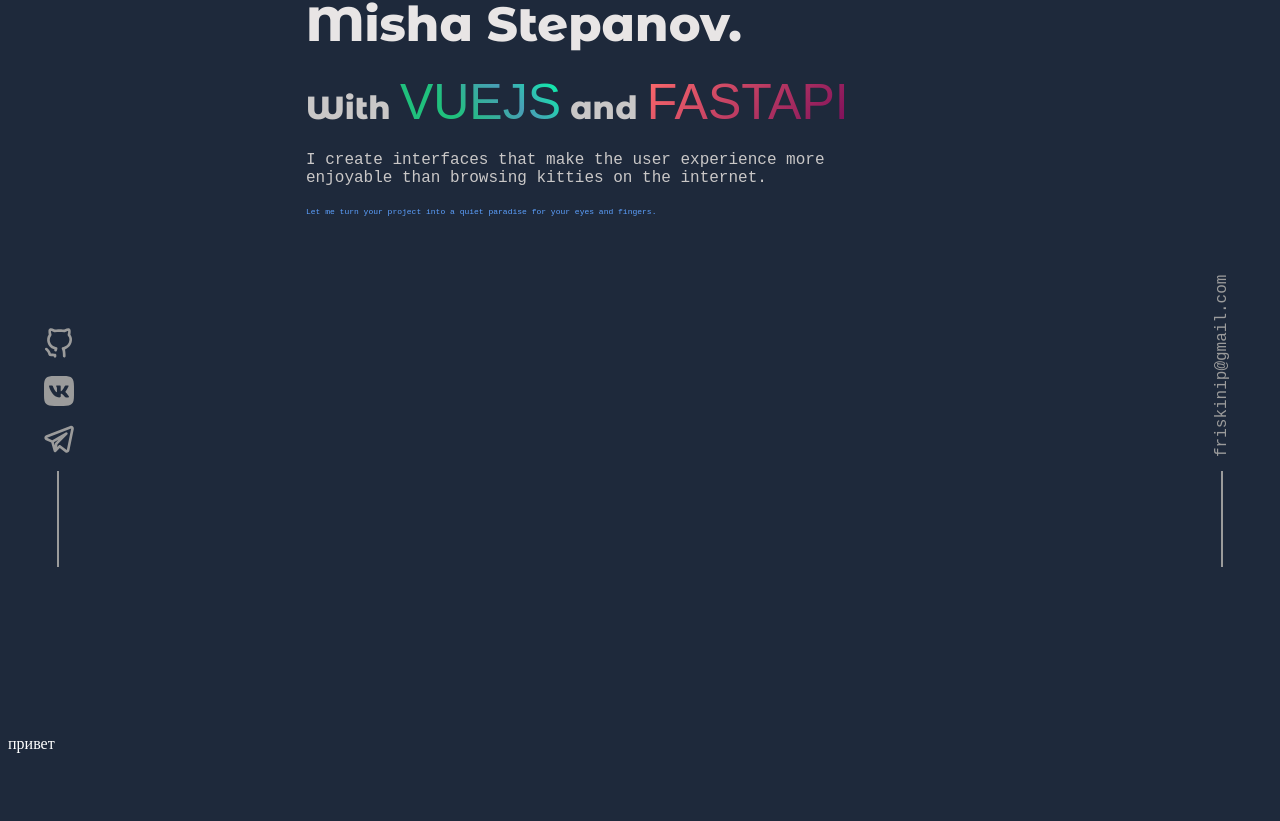
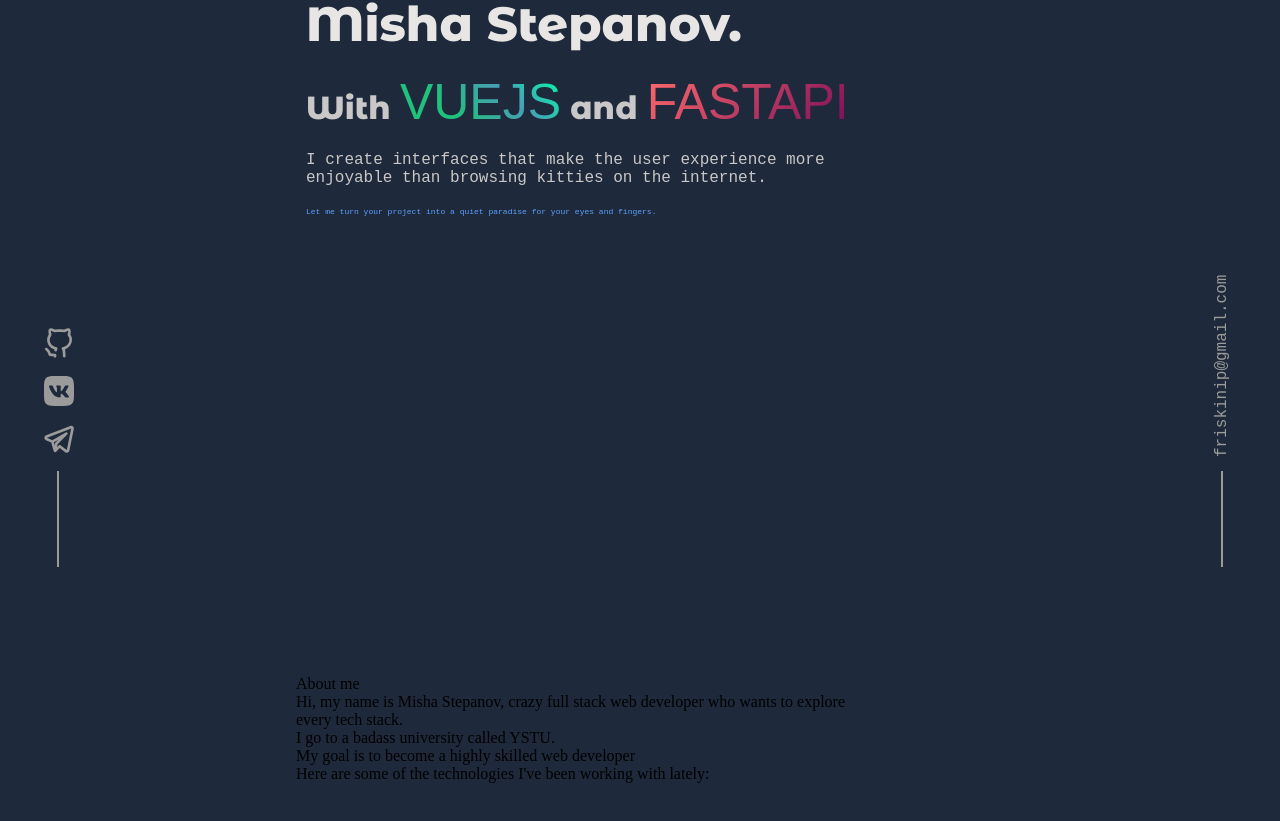
Before and after one commit to DrinkVodkaPlayDotka/about_me, a Vue app: page / in a window 1280 px wide. Shown: the part 233-1054 px from the top of the page. Before the commit the page ends 994 px from the top, so only its background shows below. Built offline with nearby package versions, Linux system fonts and the light colour scheme; a web font is replaced by a local one.

Commit message:
feat(style): add animated

```diff
--- a/package.json
+++ b/package.json
@@ -13,6 +13,7 @@
     "format": "prettier --write src/"
   },
   "dependencies": {
+    "components": "link:@/components",
     "pinia": "^2.1.7",
     "vue": "^3.4.15",
     "vue-router": "^4.2.5"
--- a/src/components/aboutmeComponent.vue
+++ b/src/components/aboutmeComponent.vue
@@ -3,9 +3,15 @@
 </script>
 
 <template>
-  <div class="newPage">
-    привет
-  </div>
+    <div class="container">
+      <div class="box">
+        <div>About me</div>
+        <div>Hi, my name is Misha Stepanov,  crazy full stack web developer who wants to explore every tech stack.</div>
+        <div>I go to a badass university called YSTU.</div>
+        <div>My goal is to become a highly skilled web developer</div>
+        <div>Here are some of the technologies I've been working with lately:</div>
+      </div>
+    </div>
 </template>
 
 <style scoped>
@@ -13,4 +19,16 @@
   padding-top: 15rem;
   color: white;
 }
+.container {
+  display: flex;
+  justify-content: center;
+  align-items: center;
+  height: 90vh; /* Высота 70% от высоты экрана */
+  width: 90vw; /* Ширина 90% от ширины экрана */
+}
+
+.box {
+  width: 50%;
+  height: 50%; /* Высота 70% от высоты родительского контейнера */
+}
 </style>
--- a/src/components/meComponent.vue
+++ b/src/components/meComponent.vue
@@ -45,6 +45,24 @@
 .disable-link{
   text-decoration: none;
 }
+@keyframes hoverInAnimation {
+  0% {
+    font-size: 50px;
+  }
+  100% {
+    font-size: 70px;
+  }
+}
+
+@keyframes hoverOutAnimation {
+  0% {
+    font-size: 70px;
+  }
+  100% {
+    font-size: 50px;
+  }
+}
+
 .gradient-text-vue {
   font-family: 'Rubik One', sans-serif;
   font-size: 50px;
@@ -53,7 +71,18 @@
   -webkit-background-clip: text;
   -webkit-text-fill-color: transparent;
   color: #0B2349;
+  transition: font-size 0.5s; /* Добавляем плавное изменение размера шрифта */
 }
+
+.gradient-text-vue:hover {
+  animation: hoverInAnimation 0.5s forwards;
+}
+
+.gradient-text-vue:not(:hover) {
+  animation: hoverOutAnimation 0.5s forwards;
+}
+
+
 .gradient-text-fast {
   font-family: 'Rubik One', sans-serif;
   font-size: 50px;
@@ -63,6 +92,15 @@
   -webkit-text-fill-color: transparent;
   color: #0B2349;
 }
+
+.gradient-text-fast:hover {
+  animation: hoverInAnimation 0.5s forwards;
+}
+
+.gradient-text-fast:not(:hover) {
+  animation: hoverOutAnimation 0.5s forwards;
+}
+
 .hi-text {
   font-family: 'Space Mono', monospace;
   color: #5da1ff;
@@ -72,6 +110,7 @@
   padding-bottom: 20px;
 
 }
+
 .a3-text{
   font-size: 1vh;
   margin-left: 10px;
```
Also changed, not shown: 1 other file (tests, documents, lock files or other folders).
